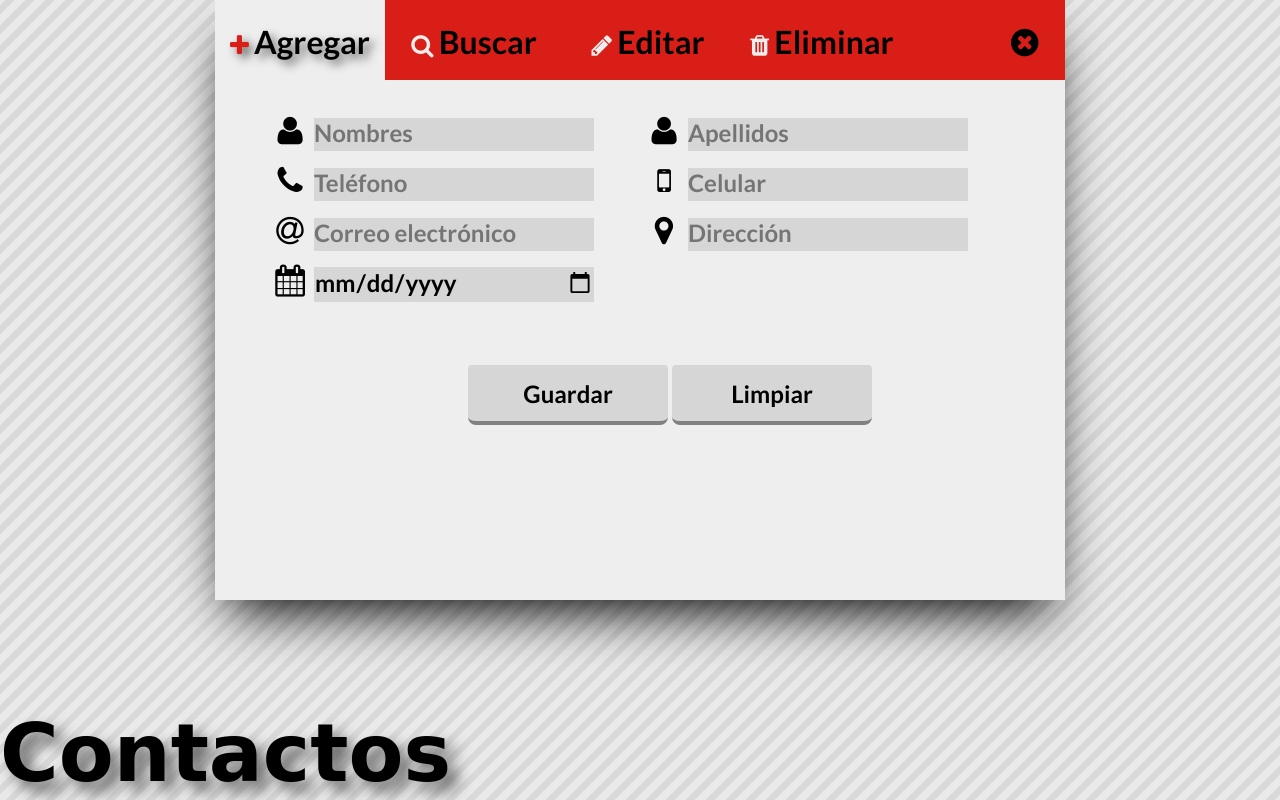
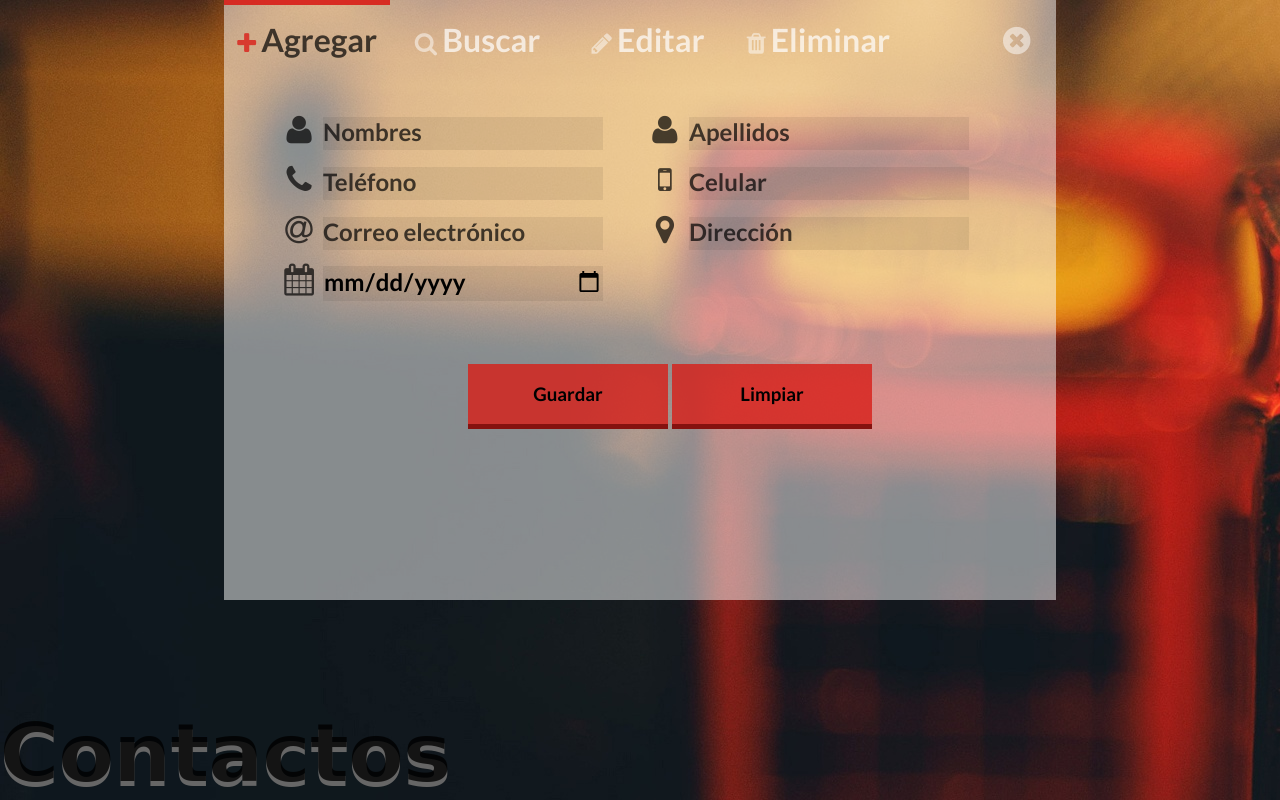
Before and after one commit to jaarboledam/addressBook, a PHP site: page /view/forms/frmMain.php in a window 1280 px wide. Run offline with PHP 8.4, Linux system fonts and the light colour scheme; the visitor is signed in with stand-in values (Sample User, id 1); some web fonts are replaced.

Commit message:
UPD: Cambio paleta de colores main

```diff
--- a/view/css/style.css
+++ b/view/css/style.css
@@ -7,6 +7,9 @@
     margin: 0;
     padding: 0;
 }
+.txt-field::-webkit-input-placeholder { color: rgba(0,0,0,0.7); }
+.txt-field::-moz-placeholder { color: rgba(0,0,0,0.7); }
+.txt-field:-ms-input-placeholder { color: rgba(0,0,0,0.7); }
 .form-list{
     list-style: none;
 }
@@ -15,7 +18,7 @@
     font-size: 18pt;
     outline: 0;
     border: none;
-    background-color: rgba(0,0,0,0.1);
+    background-color: rgba(0,0,0,0.07);
     color: black;
     font-family: 'Lato', monospace, sans-serif;
     border-bottom: 4px solid transparent;
@@ -23,7 +26,7 @@
     font-weight: bolder;
 }
 .txt-field:focus{
-    border-bottom: 4px solid rgb(217, 30, 24);
+    border-bottom: 4px solid rgba(217, 30, 24,0.7);
     background-color: transparent;
 }
 
@@ -37,7 +40,7 @@
 }
 .i-active{
     transition: 0.3s;
-    color: rgb(217, 30, 24) !important;
+    color: rgba(217, 30, 24,0.8) !important;
 }
 button{
     font-family: 'Lato', monospace, sans-serif;
@@ -153,27 +156,23 @@ footer{
 /*---------Estilo para frmMain.php---------*/
 /*body del archivo frmMain.php*/
 #main{
-    background-image: url('/addressBook/view/img/background2.png');
+    background: url('/addressBook/view/img/telephone_booth.jpg');
 }
 .main-title{
     position: fixed;
     bottom: 0px;
-    text-align: center;
     font-family: 'Peralta', cursive;
     font-size: 5em;
-    text-shadow: 10px 10px 15px #666;
+    color: rgba(0,0,0,0.8);
+    text-shadow: 0px 5px #666;
 }
 /*Etiqueta section del frmMain. Contenedor principal*/
 #main-tabs{
-    background-color: #eee;
+    background-color: rgba(255,255,255,0.5);
     margin: auto;
-    width: 850px;
+    width: 65%;
+    min-width: 770px;
     height: 600px;
-    box-shadow: 0px 25px 50px -15px black;
-}
-#main-tabs > nav{
-    background: rgb(217, 30, 24);
-    height: 80px;
 }
 #main-menu > li{
     width: 20%;
@@ -186,11 +185,11 @@ footer{
     text-align: right;
 }
 .signOut > a{
-    color: black;
+    color: rgba(255,255,255,0.5);
     transition: all .35s ease;
 }
 .signOut > a:hover{
-    color: white;
+    color: rgba(217, 30, 24,0.7);
 }
 /*Botones del menÃº*/
 a.tab-menu{
@@ -198,24 +197,24 @@ a.tab-menu{
     display: block;
     text-decoration: none;
     text-align: center;
-    color: black;
+    color: rgba(255,255,255,0.7);
     font-weight: bolder;
     font-size: 20pt;
     width: 100%;
-    transition: 0.4s;
+    transition: .25s;
     cursor: pointer;
-    padding: 22px 0px;
+    padding: 20px 0px;
 }
 a.tab-menu:hover{
-    background-color: #eee;
+    box-shadow: inset 0px 4px rgba(217, 30, 24,0.9);
 }
 .menu-selected{
-    background-color: #eee;
-    text-shadow: 5px 5px 10px #666;
+    box-shadow: inset 0px 5px rgba(217, 30, 24,0.9);
+    color: rgba(0,0,0,0.7)!important;
 }
 /*Iconos de los botones*/
 i.main-i{
-    color: #eee;
+    color: rgba(255,255,255,0.5);
     font-size: 90%;
 }
 /*Texto de los botones*/
@@ -249,25 +248,26 @@ y darles margenes*/
 }
 /*Iconos de los formularios*/
 i.form-i{
+    color: rgba(0,0,0,0.7);
     text-align: center;
     width: 40px;
     height: 40px;
 }
 /*Botones de los formularios*/
 .form-btn{
-    background: #D6D6D6;
+    background-color: rgba(217, 30, 24,0.8);
+    font-size: 14pt;
+    box-shadow: 0px 5px rgb(133, 18, 15);
     margin-top: 50px !important;
-    font-size: 1.5em;
     width: 200px;
     height: 60px;
-    border-bottom: 4px solid gray;
-    border-radius: 4px 4px 8px 8px;
 }
 .form-btn:hover{
+    box-shadow: 0px 4px rgb(133, 18, 15);
+    background-color: rgb(217, 30, 24);
+    outline: none;
     color: white;
     text-shadow: 0px 0px 15px white;
-    background-color: #FF5722 !important;
-    border-bottom: 4px solid #BF360C;
 }
 .form-btn:focus{
     color: white;
```
Also changed, not shown: index.php (+6 -1 lines), view/img/telephone.jpg (added), view/img/telephone_booth.jpg (added).
